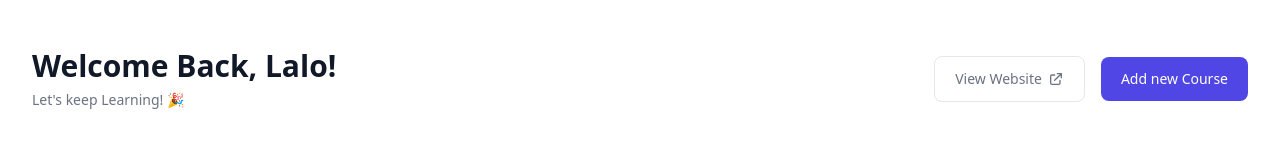
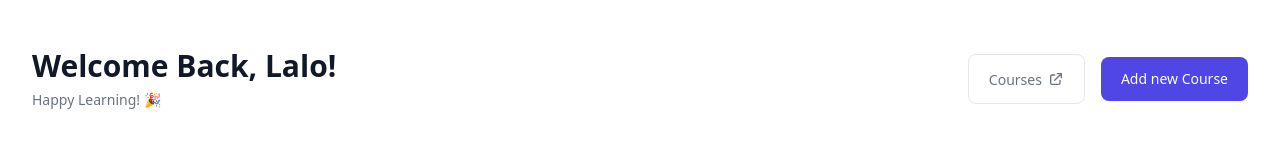
Before and after one commit to laloh/offline-tracking-course, a Next.js app in the folder frontend/: page / in a window 1280 px wide. Shown: the top 160 px of the page. Built offline with nearby package versions, Linux system fonts and the light colour scheme; what vidstack would draw is missing.

Commit message:
Update card and header links

```diff
--- a/frontend/app/components/Cards.jsx
+++ b/frontend/app/components/Cards.jsx
@@ -1,6 +1,8 @@
+import Link from "next/link";
+
 export default function Cards() {
   return (
-    <a href="#" class="block rounded-lg p-4 shadow-sm shadow-indigo-100">
+    <Link href="/course/1" class="block rounded-lg p-4 shadow-sm shadow-indigo-100">
       <img
         alt="Home"
         src="https://images.unsplash.com/photo-1613545325278-f24b0cae1224?ixlib=rb-1.2.1&ixid=MnwxMjA3fDB8MHxwaG90by1wYWdlfHx8fGVufDB8fHx8&auto=format&fit=crop&w=1770&q=80"
@@ -93,6 +95,6 @@ export default function Cards() {
           </div>
         </div>
       </div>
-    </a>
+    </Link>
   );
 }
--- a/frontend/app/components/Header.jsx
+++ b/frontend/app/components/Header.jsx
@@ -1,3 +1,4 @@
+import Link from "next/link";
 
 export default function Header() {
   return (
@@ -10,7 +11,7 @@ export default function Header() {
             </h1>
 
             <p class="mt-1.5 text-sm text-gray-500">
-              Let's keep Learning! 🎉
+              Happy Learning! 🎉
             </p>
           </div>
 
@@ -19,7 +20,9 @@ export default function Header() {
               class="inline-flex items-center justify-center gap-1.5 rounded-lg border border-gray-200 px-5 py-3 text-gray-500 transition hover:bg-gray-50 hover:text-gray-700 focus:outline-none focus:ring"
               type="button"
             >
-              <span class="text-sm font-medium"> View Website </span>
+              <Link href="/">
+                <span class="text-sm font-medium"> Courses </span>
+              </Link>
 
               <svg
                 xmlns="http://www.w3.org/2000/svg"
```
